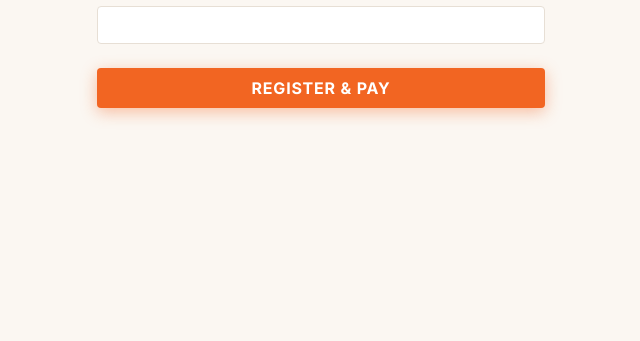
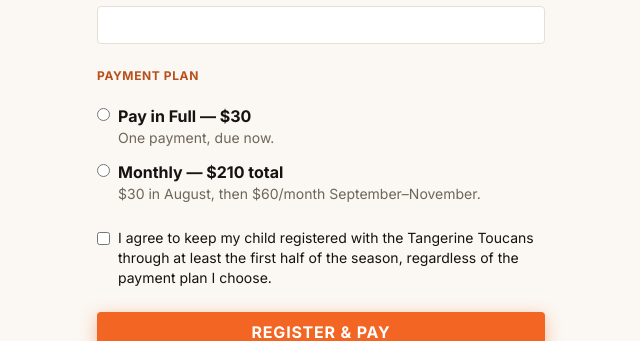
Before and after one commit to gbell2026/bocas-juniors-fc, a Next.js app: page /register in a window 1280 px wide. Shown: the part 782-1123 px from the top of the page, without its empty margins (319-959 px from the left). Before the commit the page ends 922 px from the top, so only its background shows below. Built offline with nearby package versions, Linux system fonts and the light colour scheme; no server answers.

Commit message:
feat: add payment plan choice and terms checkbox to registration form

```diff
--- a/src/components/register/registration-form.tsx
+++ b/src/components/register/registration-form.tsx
@@ -1,6 +1,7 @@
 'use client'
 import { useState } from 'react'
 import { registerParentAndPlayer } from '@/app/actions/register'
+import type { PaymentPlan } from '@/lib/supabase/types'
 
 type Props = { onSuccess: (playerId: string, parentId: string, parentName: string, playerName: string) => void }
 
@@ -21,6 +22,8 @@ export function RegistrationForm({ onSuccess }: Props) {
       playerName: fd.get('playerName') as string,
       dateOfBirth: fd.get('dateOfBirth') as string,
       position: fd.get('position') as string,
+      paymentPlan: fd.get('paymentPlan') as PaymentPlan,
+      agreedToTerms: fd.get('agreedToTerms') === 'on',
     })
     setLoading(false)
     if (result.error) { setError(result.error); return }
@@ -72,6 +75,32 @@ export function RegistrationForm({ onSuccess }: Props) {
         </div>
       </fieldset>
 
+      <fieldset className="space-y-3">
+        <legend className="text-brand-primaryDeep font-bold uppercase tracking-wider text-xs mb-2">Payment Plan</legend>
+        <label className="flex items-start gap-2 cursor-pointer">
+          <input type="radio" name="paymentPlan" value="full" required className="mt-1" />
+          <span>
+            <span className="block font-bold">Pay in Full — $30</span>
+            <span className="block text-sm text-brand-muted">One payment, due now.</span>
+          </span>
+        </label>
+        <label className="flex items-start gap-2 cursor-pointer">
+          <input type="radio" name="paymentPlan" value="monthly" required className="mt-1" />
+          <span>
+            <span className="block font-bold">Monthly — $210 total</span>
+            <span className="block text-sm text-brand-muted">$30 in August, then $60/month September–November.</span>
+          </span>
+        </label>
+      </fieldset>
+
+      <label className="flex items-start gap-2 text-sm cursor-pointer">
+        <input type="checkbox" name="agreedToTerms" required className="mt-1" />
+        <span>
+          I agree to keep my child registered with the Tangerine Toucans through at least the
+          first half of the season, regardless of the payment plan I choose.
+        </span>
+      </label>
+
       {error && <p className="text-red-500 text-sm">{error}</p>}
       <button type="submit" disabled={loading} className="btn-primary w-full">
         {loading ? 'Registering…' : 'Register & Pay'}
```
